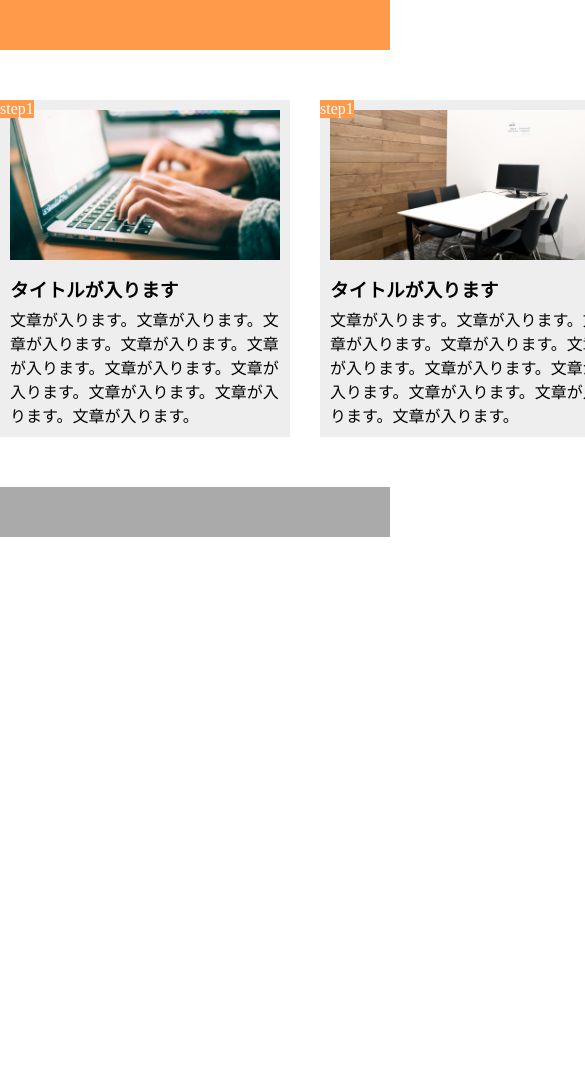
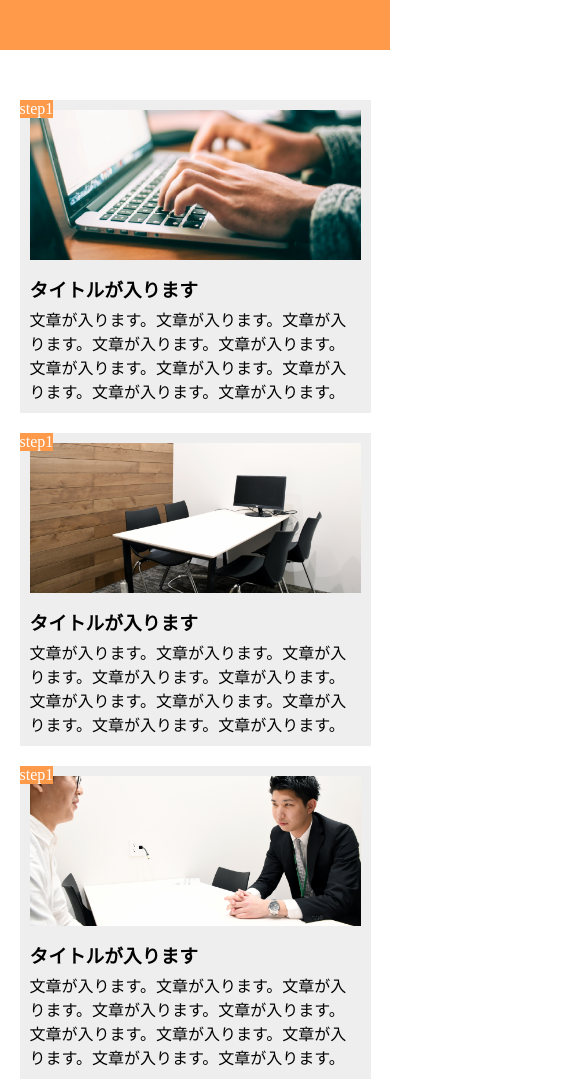
Before and after one commit to Yoichi420/chapter9-task, a plain HTML site: page index.html in a window 390 px wide. Shown: the top 1082 px of the page, 585 px wide, since content can reach past the window. Before the commit the page ends 844 px from the top, so only its background shows below. Drawn offline with Linux system fonts and the light colour scheme.

Commit message:
[finish] 1-10

```diff
--- a/css/style.css
+++ b/css/style.css
@@ -66,3 +66,20 @@ footer {
   height: 50px;
   background-color: #aaaaaa;
 }
+
+@media screen and (max-width:768px) {
+  main {
+    width: 90%;
+    display: block;
+  }
+
+  .step-box {
+    width: 100%;
+    margin-right: 0;
+    margin-top: 20px;
+  }
+
+  .step-box:first-child {
+    margin-top: 0;
+  }
+}
```
